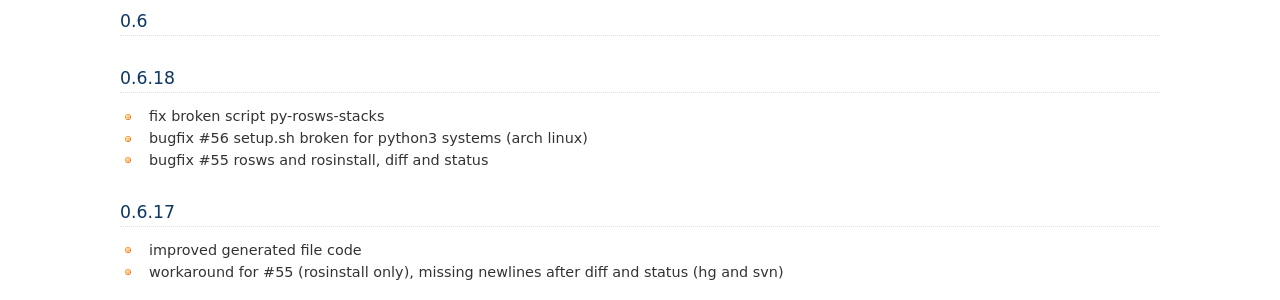
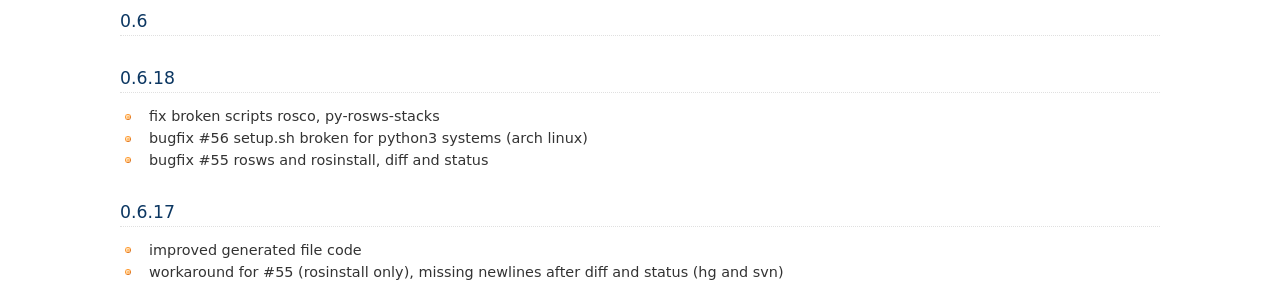
Before and after one commit to vcstools/rosinstall, a Sphinx documentation site: the page built from doc/changelog.rst, in a window 1280 px wide and 900 px high. Shown: the part 184-484 px from the top of the window. Built offline with Sphinx 7.4.7, drawn with Linux system fonts in a browser that asks for light colours.

Commit message:
rosco bugs fixed

```diff
--- a/doc/changelog.rst
+++ b/doc/changelog.rst
@@ -7,7 +7,7 @@ Changelog
 0.6.18
 ------
 
-- fix broken script py-rosws-stacks
+- fix broken scripts rosco, py-rosws-stacks
 - bugfix #56 setup.sh broken for python3 systems (arch linux)
 - bugfix #55 rosws and rosinstall, diff and status
 
```
Also changed, not shown: 1 other file.
